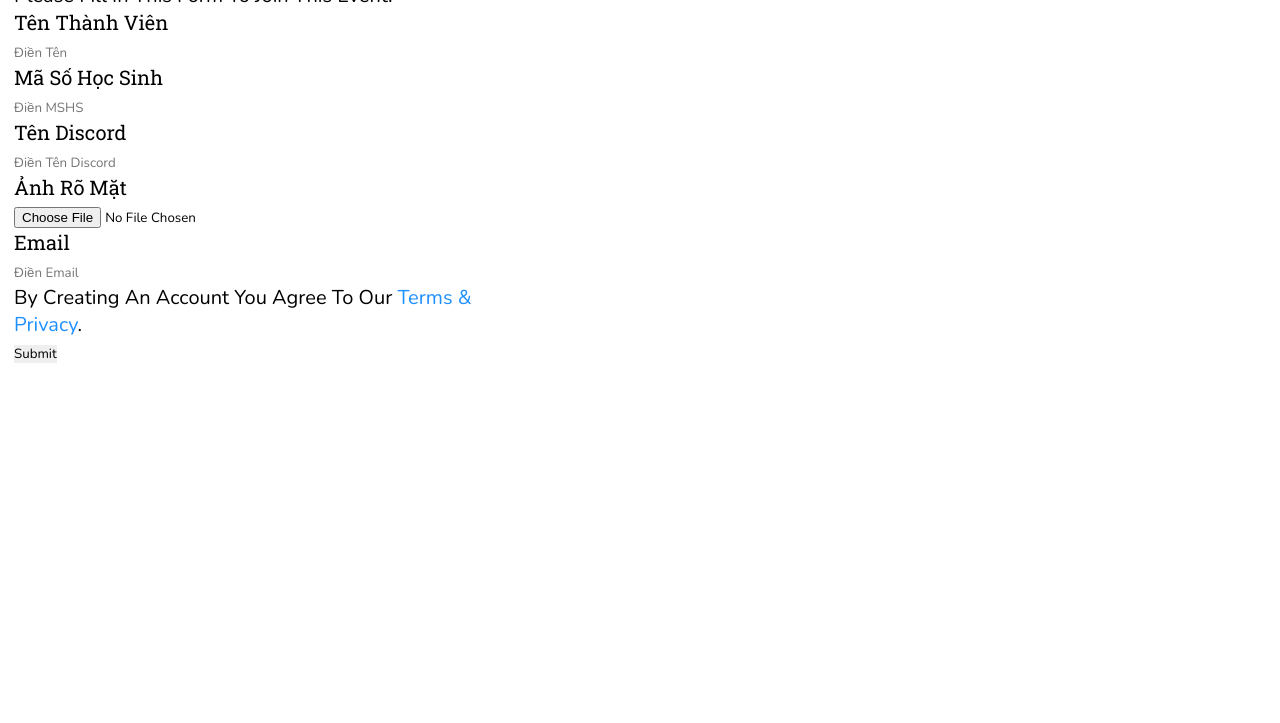
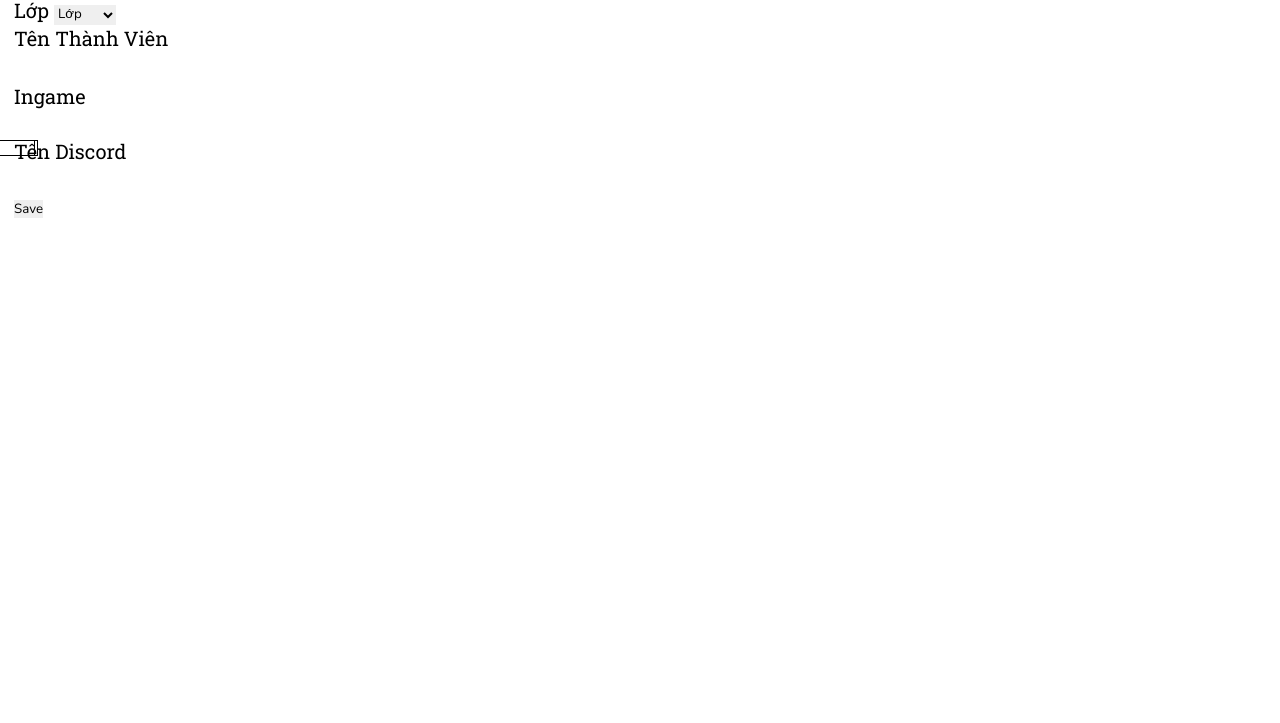
Before and after one commit to blacki0214/web, a plain HTML site: page register.html in a window 1280 px wide. Shown: the part 372-1095 px from the top of the page. Drawn offline with nearby package versions, Linux system fonts and the light colour scheme; files whose address does not match are found by name.

Commit message:
Update register.html

```diff
--- a/register.html
+++ b/register.html
@@ -34,43 +34,113 @@
 
 <section class="regis" id="regis">
 	<form action="https://sheetdb.io/api/v1/0wytuknma2exr" method="post" id="sheetdb-form">
-        <div class="container">
-            <h1>Register</h1>
-            <p>Please fill in this form to join this event.</p>
-            <hr>
+    <div class="container">
 
-    <div>
-        <label for="ten">Tên thành viên </label> <br>
-        <input type="text" placeholder="Điền tên" name="data[name]" >
+    <div class="input-box">
+        <label for="input-box">Tên đội</label>
+        <input type="text" name="data[team]" id="team">
     </div>
 
-    <div>
-        <label for="mshs">Mã số học sinh</label> <br>
-        <input type="text" placeholder="Điền MSHS" name="data[MSHS]" >
+    <div class="input-box">
+        <label for="input-box">Email</label>
+        <input type="email" name="data[email]" id="email">
     </div>
 
-    <div>
-        <label for="discord">Tên discord</label> <br>
-        <input type="text" placeholder="Điền tên discord" name="data[discord]" >
+    <div class="input-box">
+        <label for="input-box">Lớp</label>
+        <select name="data[lop]" id="lop" >
+            <option value="lop">lớp</option>
+            <option value="10A1">10A1</option>
+            <option value="10A2">10A2</option>
+            <option value="10A3">10A3</option>
+            <option value="10A4">10A4</option>
+            <option value="10A5">10A5</option>
+            <option value="10A6">10A6</option>
+            <option value="10A7">10A7</option>
+            <option value="10A8">10A8</option>
+            <option value="10A9">10A9</option>
+            <option value="10A10">10A10</option>
+            <option value="10A11">10A11</option>
+            <option value="10A12">10A12</option>
+            <option value="10A13">10A13</option>
+            <option value="10A14">10A14</option>
+            <option value="10A15">10A15</option>
+            <option value="10A16">10A16</option>
+            <option value="11A1">11A1</option>
+            <option value="11A2">11A2</option>
+            <option value="11A3">11A3</option>
+            <option value="11A4">11A4</option>
+            <option value="11A5">11A5</option>
+            <option value="11A6">11A6</option>
+            <option value="11A7">11A7</option>
+            <option value="11A8">11A8</option>
+            <option value="11A9">11A9</option>
+            <option value="11A10">11A10</option>
+            <option value="11A11">11A11</option>
+            <option value="11A12">11A12</option>
+            <option value="11A13">11A13</option>
+            <option value="11A14">11A14</option>
+            <option value="11A15">11A15</option>
+            <option value="11A16">11A16</option>
+            <option value="12A1">12A1</option>
+            <option value="12A2">12A2</option>
+            <option value="12A3">12A3</option>
+            <option value="12A4">12A4</option>
+            <option value="12A5">12A5</option>
+            <option value="12A6">12A6</option>
+            <option value="12A7">12A7</option>
+            <option value="12A8">12A8</option>
+            <option value="12A9">12A9</option>
+            <option value="12A10">12A10</option>
+            <option value="12A11">12A11</option>
+            <option value="12A12">12A12</option>
+            <option value="12A13">12A13</option>
+            <option value="12A14">12A14</option>
+            <option value="12A15">12A15</option>
+            <option value="12A16">12A16</option>
+        </select>
     </div>
 
-
-    <div>
-        <label for="images">Ảnh rõ mặt</label> <br>
-        <input class="file-upload-input" type="file" onchange="readURL(this)" accept="Image/*" placeholder="Upload ảnh" name="date[image]" >
+    <div class="input-box">
+        <label for="input-box">Tên thành viên</label> <br>
+        <input type="text" placeholder="" name="data[name]" id="name">
     </div>
 
-	<div>
-        <label for="email">Email</label> <br>
-        <input type="text" placeholder="Điền email" name="data[email]" >
+    <div class="input-box">
+        <label for="input-box">ingame</label> <br>
+        <input type="text" placeholder="" name="data[ingame]" id="ingame">
     </div>
 
-    <div>
-        <p>By creating an account you agree to our <a href="rules" style="color:dodgerblue">Terms & Privacy</a>.</p>
+    <div class="input-box">
+        <label for="input-box">Tên discord</label> <br>
+        <input type="text" placeholder="" name="data[discord]" id="discord">
     </div>
-    <button>Submit</button>
 
+    <button id="save" >save</button>
+    </div>
 </form>
+<section id="logo">
+    <img src="images/2.png" alt="" id="icon">
+    <h1 id="text1">RISE UP</h1>
+    <h1 id="text2">LEVEL UP</h1>
+    <h1 id="text3">REGISTER</h1>
+</section>
+
+</section>
+
+<section id="table1">
+<table>
+    <thead>
+      <tr>
+        <th>Tên thành viên</th>
+        <th>ingame</th>
+        <th>Tên discord</th>
+        <th></th>
+      </tr>
+    </thead>
+    <tbody></tbody>
+</table>
+  <a href="success.html"><button id="data">Submit</button></a>
 <script>
     var form = document.getElementById('sheetdb-form');
 form.addEventListener("submit", e => {
@@ -78,26 +148,41 @@ form.addEventListener("submit", e => {
   fetch(form.action, {
       method : "POST",
       body: new FormData(document.getElementById("sheetdb-form")),
-  }).then(
-      response => response.json()
-  ).then((html) => {
-    // you can put any JS code here
-    window.open('success.html', '_blank');
+  })
 
-  });
+
 });
+
+const formEl = document.querySelector("form");
+      const tbodyEl = document.querySelector("tbody");
+      const tableEl = document.querySelector("table");
+      function onAddWebsite(e) {
+        e.preventDefault();
+        const name = document.getElementById("name").value;
+        const ingame = document.getElementById("ingame").value;
+        const discord = document.getElementById("discord").value;
+        tbodyEl.innerHTML += `
+            <tr>
+                <td>${name}</td>
+                <td>${ingame}</td>
+                <td>${discord}</td>
+                <td><button class="deleteBtn">Delete</button></td>
+            </tr>
+        `;
+      }
+
+      function onDeleteRow(e) {
+        if (!e.target.classList.contains("deleteBtn")) {
+          return;
+        }
+
+        const btn = e.target;
+        btn.closest("tr").remove();
+      }
+
+      formEl.addEventListener("submit", onAddWebsite);
+      tableEl.addEventListener("click", onDeleteRow);
 </script>
-	<table>
-        <thead>
-          <tr>
-              <th>Tên</th>
-              <th>Mã số học sinh</th>
-              <th>Tên discord</th>
-              <th>Ảnh</th>
-          </tr>
-        </thead>
-        <tbody></tbody>
-      </table>
 </section>
 <section class="footer">
 
@@ -139,7 +224,6 @@ form.addEventListener("submit", e => {
     <h1 class="credit"> Made by <span> Fpt things </span> @2022 </h1>
 
 </section>
-<script src="data.js"></script>
 
 </body>
 </html>
```
